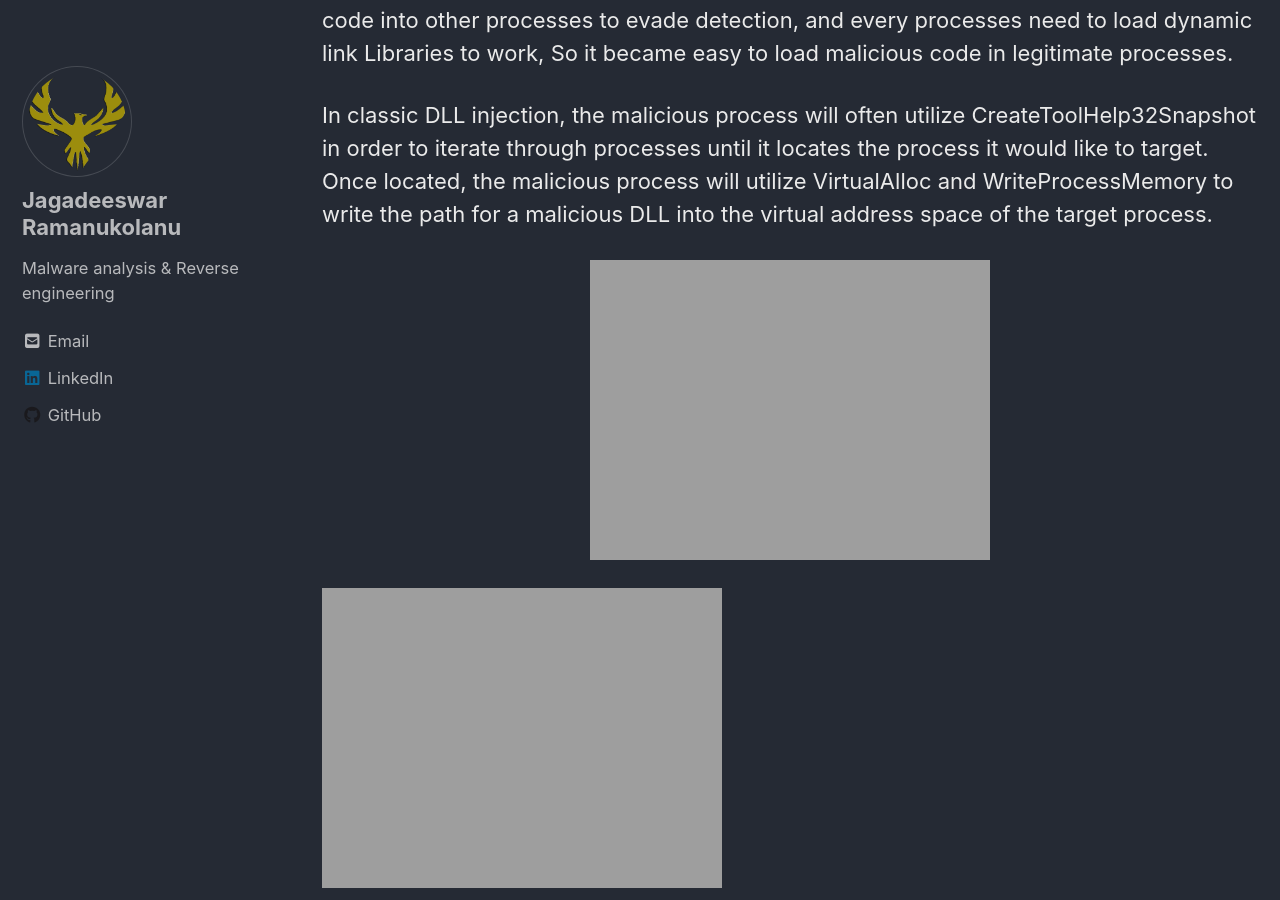
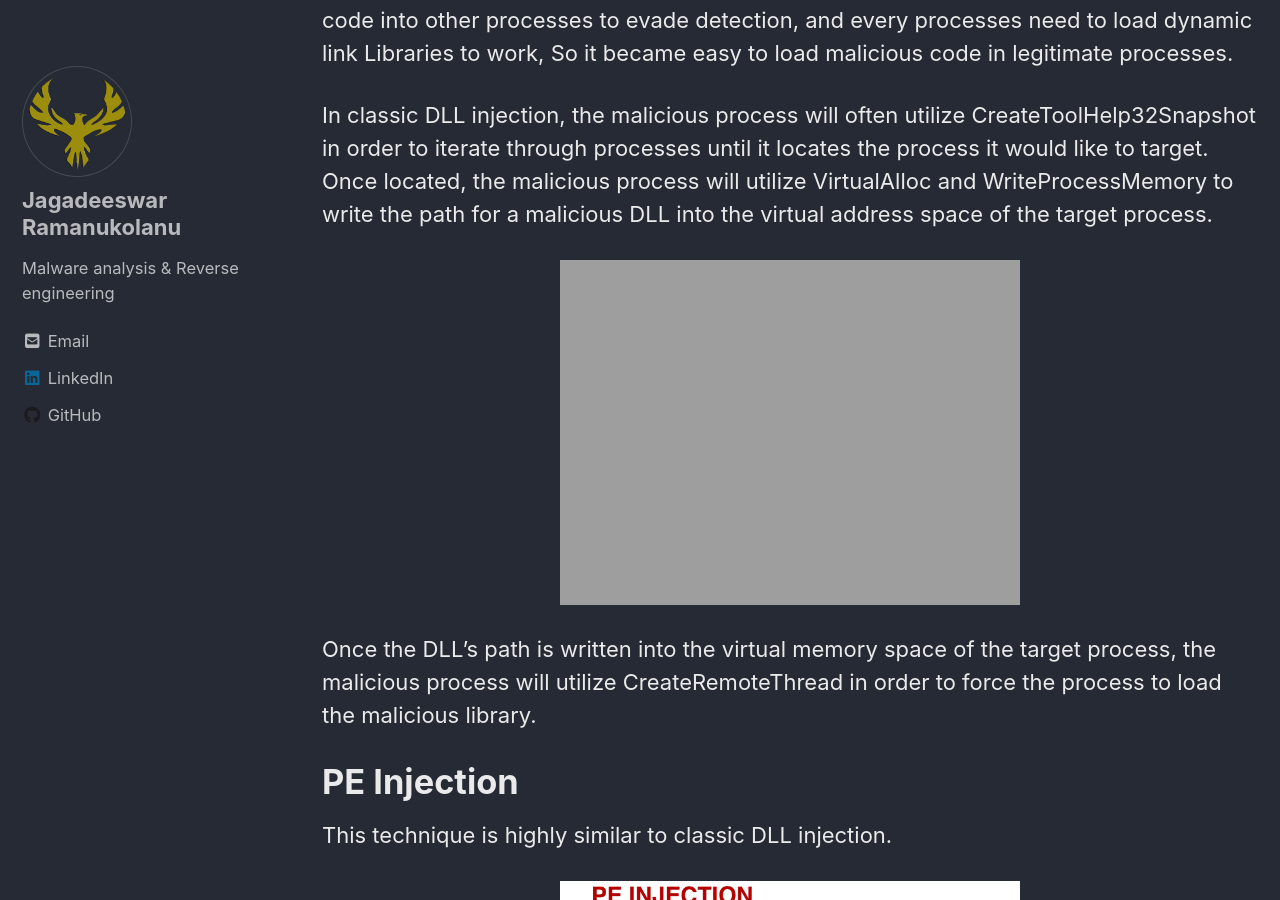
Before and after one commit to Haxer007/haxer007.github.io, a Jekyll site: the page built from _posts/Malware-Analysis/2021-10-01-Types of Process Injection.md, in a window 1280 px wide and 900 px high, scrolled down 1615 px. Built offline with Jekyll 4.4.1, drawn with Linux system fonts in a browser that asks for light colours; cached includes are drawn as plain includes; nearby versions of some CDN libraries.

Commit message:
Update 2021-10-01-Types of Process Injection.md

```diff
--- a/_posts/Malware-Analysis/2021-10-01-Types of Process Injection.md
+++ b/_posts/Malware-Analysis/2021-10-01-Types of Process Injection.md
@@ -39,10 +39,8 @@ DLL-Injection is the most common technique that used by malware to inject malici
 In classic DLL injection, the malicious process will often utilize CreateToolHelp32Snapshot in order to iterate through processes until it locates the process it would like to target. Once located, the malicious process will utilize VirtualAlloc and WriteProcessMemory to write the path for a malicious DLL into the virtual address space of the target process.
 
 <p align="center">
-  <img src="https://haxer007.github.io/img/dll-injection.gif" />
+  <img width="460" height="300" src="https://haxer007.github.io/img/dll-injection.gif" />
 </p>
-
-![Classic Dll Injection](https://haxer007.github.io/img/dll-injection.gif)
 
 
 
@@ -51,14 +49,20 @@ Once the DLL's path is written into the virtual memory space of the target proce
 # PE Injection
 This technique is highly similar to classic DLL injection.
 
-![PE Injection](https://haxer007.github.io/img/pe-injection.gif)
+<p align="center">
+  <img width="460" height="300" width="460" height="300" src="https://haxer007.github.io/img/pe-injection.gif" />
+</p>
+
 
 Instead of injecting the path to the DLL into the virtual memory of the process, the malware will create address space utilizing VirtualAlloc, then write a PE directly into the memory address space using WriteProcessMemory, and ensure code execution by utilizing CreateRemoteThread or similar undocumented APIs such as NTCreateThreadEx.
 
 # Thread execution hijacking
 In this technique, the malware will suspend an existing thread of a process.
 
-![Thread Hijack](https://haxer007.github.io/img/hijack.gif)
+<p align="center">
+  <img width="460" height="300" src="https://haxer007.github.io/img/hijack.gif" />
+</p>
+
 
 
 First, the malware will suspend the thread, utilize VirtualAlloc to clear memory space for the path of the DLL, and inject the path to the DLL and a call to LoadLibrary in order to load the malicious DLL into the existing thread in the process. The malware will then instruct the thread to resume.
@@ -66,9 +70,9 @@ First, the malware will suspend the thread, utilize VirtualAlloc to clear memory
 # Process hollowing
 In Process hollowing the malicious process will spawn a legitimate process in a suspended state and will then unmap the legitimate code from the process utilizing VirtualAlloc. The code within the process will then be replaced with malicious code utilizing WriteProcessMemory, and the process will be resumed.
 
-![image](https://haxer007.github.io/img/process-injection.gif)
-
-
+<p align="center">
+  <img width="460" height="300" src="https://haxer007.github.io/img/process-injection.gif" />
+</p>
 
 
 
```
